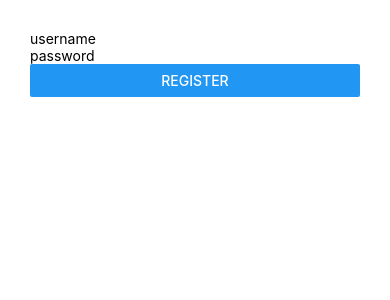
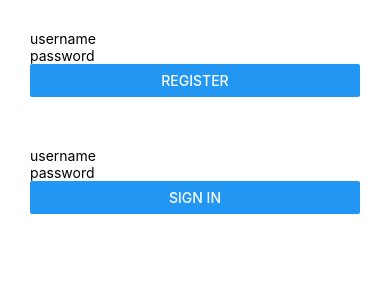
Before and after one commit to harir8281/React-native-Firebase-9.0.0-user-authentication-firestore, a React Native app: screen / in a window 390 px wide. Shown: the top 300 px of the page. Built offline with nearby package versions, Linux system fonts and the light colour scheme.

Commit message:
commit before navigation

```diff
--- a/App.js
+++ b/App.js
@@ -1,22 +1,55 @@
-import {StyleSheet, Text, View, TextInput, Button} from 'react-native';
+import {StyleSheet, Text, View, TextInput, Button,Alert} from 'react-native';
 import React, {useState} from 'react';
 
 import {authentication} from './Firebase/firebase-config';
-import { getAuth, createUserWithEmailAndPassword } from "firebase/auth";
+import {
+  getAuth,
+  createUserWithEmailAndPassword,
+  signInWithEmailAndPassword,
+  signOut
+} from 'firebase/auth';
 
 const App = () => {
   const [isSignedIn, setIsSignedIn] = useState(false);
   const [email, setEmail] = useState('');
   const [password, setPassword] = useState('');
 
- function registerUser()
- {
-  createUserWithEmailAndPassword(authentication,email,password)
+  const [signInEmail, setSignInEmail] = useState('');
+  const [signInPassword, setSignInPassword] = useState('');
+
+  function registerUser() {
+    createUserWithEmailAndPassword(authentication, email, password)
+      .then(re => {
+        console.log(re);
+        setIsSignedIn(true);
+        Alert.alert("user registered")
+      })
+      .catch(re => {
+        console.log(re);
+      });
+  }
+
+  function signInUser() {
+    signInWithEmailAndPassword(authentication,signInEmail,signInPassword)
     .then((re)=>{
-    console.log(re)
+      setIsSignedIn(true)
+      Alert.alert("signin successfully")
     })
     .catch((re)=>{
       console.log(re)
+      Alert.alert("username or password incorrect")
+    })
+  }
+
+  function signOutUser()
+  {
+    signOut(authentication)
+    .then((re)=>{
+      setIsSignedIn(false)
+      Alert.alert("Signout successfully")
+    })
+    .catch((err)=>{
+      console.log(err)
     })
   }
 
@@ -39,6 +72,28 @@ const App = () => {
         }}
       />
       <Button title="register" onPress={registerUser} />
+      <View style={styles.underview}>
+        <TextInput
+          placeholder="username"
+          value={signInEmail}
+          onChangeText={text => {
+            setSignInEmail(text);
+          }}
+        />
+
+        <TextInput
+          placeholder="password"
+          value={signInPassword}
+          onChangeText={text => {
+            setSignInPassword(text);
+          }}
+        />
+        {isSignedIn ?
+        <Button title="sign out" onPress={signOutUser} />
+        :
+        <Button title="sign in" onPress={signInUser} />
+        }
+      </View>
     </View>
   );
 };
@@ -50,4 +105,7 @@ const styles = StyleSheet.create({
     padding: 30,
     flex: 1,
   },
+  underview: {
+    marginVertical: 50,
+  },
 });
--- a/package.json
+++ b/package.json
@@ -10,9 +10,12 @@
     "lint": "eslint ."
   },
   "dependencies": {
+    "@react-navigation/native": "^6.0.10",
     "firebase": "^9.0.0",
     "react": "18.0.0",
-    "react-native": "0.69.0"
+    "react-native": "0.69.0",
+    "react-native-safe-area-context": "^4.3.1",
+    "react-native-screens": "^3.13.1"
   },
   "devDependencies": {
     "@babel/core": "^7.12.9",
```
Also changed, not shown: FirestoreScreen.js (added, +14 -0 lines), Navigator.js (added), 1 other file (tests, documents, lock files or other folders). Lines whose indentation alone changed are shown as unchanged.
